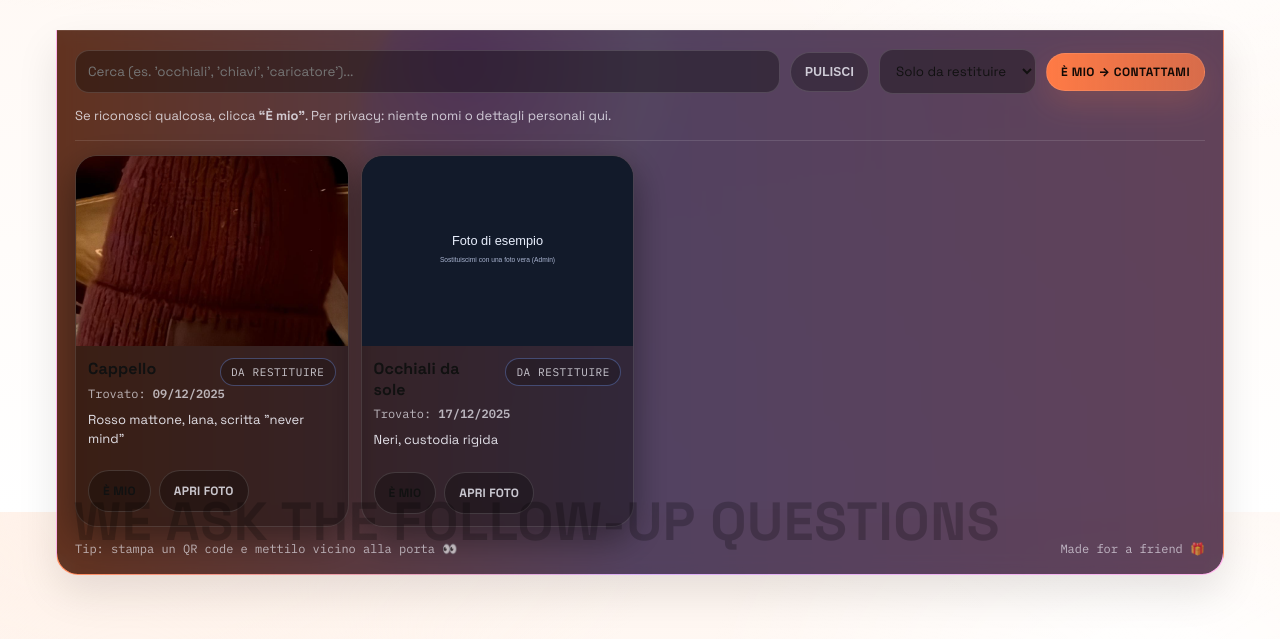
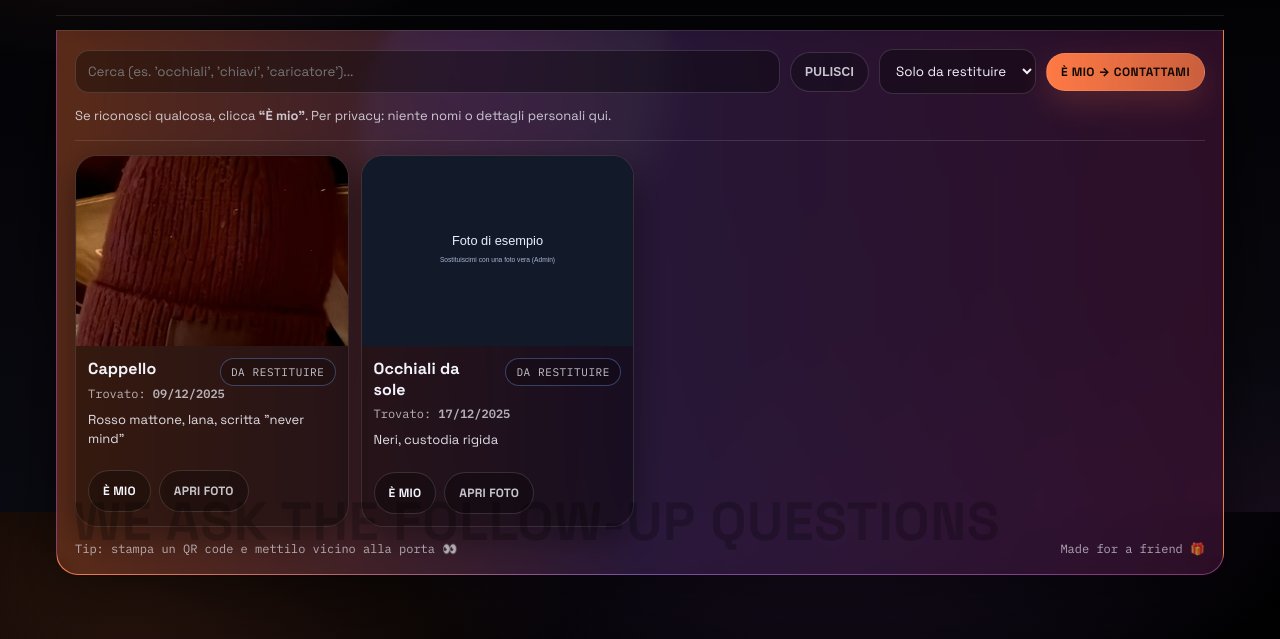
Before and after one commit to viacattori7/lost-found, a plain HTML site: page index.html in a window 1280 px wide. Shown: the part 288-927 px from the top of the page. Drawn offline with Linux system fonts and the light colour scheme.

Commit message:
Update styles.css

```diff
--- a/styles.css
+++ b/styles.css
@@ -3,31 +3,27 @@
 */
 
 :root{
-  /* Background */
-  --bg:#ffffff;
-  --bg-soft:#fff6f0;
+  --black:#000000;
+  --ink:#07070b;
+  --bg:#0a0a12;
 
-  /* Text */
-  --text:#111111;
-  --muted:#555555;
-  --muted2:#777777;
+  --text:#f3f3fb;
+  --muted: rgba(243,243,251,.70);
+  --muted2: rgba(243,243,251,.55);
 
-  /* Accent (arancio caldo) */
+  --purple:#b86bff;
+  --purple2:#d7a7ff;
   --orange:#ff7a45;
-  --orange-soft:#ffb38a;
-  --orange-ultra:#fff1e8;
+  --pink:#ff4fd8;
 
-  /* UI */
-  --border: rgba(0,0,0,.10);
-  --shadow: 0 18px 40px rgba(0,0,0,.10);
+  --border: rgba(255,255,255,.10);
+  --shadow: 0 22px 70px rgba(0,0,0,.55);
+
   --radius: 22px;
 
-  /* Fonts */
   --font-display: "Space Grotesk", system-ui, -apple-system, Segoe UI, Roboto, Arial, sans-serif;
-  --font-mono: "IBM Plex Mono", ui-monospace, SFMono-Regular, Menlo, Monaco, Consolas, monospace;
+  --font-mono: "IBM Plex Mono", ui-monospace, SFMono-Regular, Menlo, Monaco, Consolas, "Liberation Mono", "Courier New", monospace;
 }
-
-
 
 *{box-sizing:border-box}
 html,body{height:100%}
@@ -35,9 +31,10 @@ body{
   margin:0;
   color:var(--text);
   background:
-    radial-gradient(900px 500px at 10% 0%, var(--orange-ultra), transparent 60%),
-    radial-gradient(800px 500px at 90% 20%, #fff, transparent 55%),
-    linear-gradient(180deg, var(--bg-soft), var(--bg));
+    radial-gradient(900px 500px at 65% -10%, rgba(184,107,255,.22), transparent 60%),
+    radial-gradient(800px 500px at 10% 10%, rgba(255,122,69,.16), transparent 55%),
+    radial-gradient(900px 600px at 80% 120%, rgba(255,79,216,.12), transparent 60%),
+    linear-gradient(180deg, var(--black), var(--bg));
   font-family: var(--font-display);
   overflow-x:hidden;
 }
```
